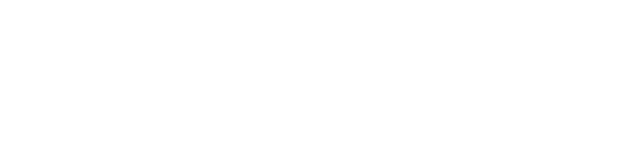
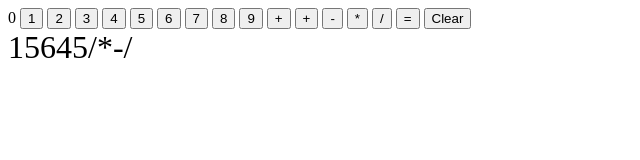
Before and after one commit to rmnkmr17/calculator, a plain HTML site: page index.html in a window 1280 px wide. Shown: the whole page, without its empty margins (0-640 px from the left). Drawn offline with Linux system fonts and the light colour scheme.

Commit message:
Added the buttons and a display

```diff
--- a/index.html
+++ b/index.html
@@ -4,9 +4,29 @@
     <meta charset="UTF-8">
     <meta http-equiv="X-UA-Compatible" content="IE=edge">
     <meta name="viewport" content="width=device-width, initial-scale=1.0">
+    <link rel="stylesheet" href="styles.css">
     <title>Calculator</title>
 </head>
 <body>
+     <butto id="zero">0</button>
+     <button id="one">1</button>
+     <button id="two">2</button>
+     <button id="three">3</button>
+     <button id="four">4</button>
+     <button id="five">5</button>
+     <button id="six">6</button>
+     <button id="seven">7</button>
+     <button id="eight">8</button>
+     <button id="nine">9</button>
+     <button id="ten">+</button>
+     <button id="sum">+</button>
+     <button id="subtract">-</button>
+     <button id="multiply">*</button>
+     <button id="divide">/</button>
+     <button id="equal">=</button>
+     <button id="clear">Clear</button>
+
+     <div class="display">15645/*-/</div>
 
     <script src="script.js"></script>
 </body>
--- a/script.js
+++ b/script.js
@@ -27,4 +27,4 @@ function operate(operator, num1, num2) {
     }
 };
 
-console.log(operate("*", 5, 5));
+console.log(operate("/", 5, 5));
--- a/styles.css
+++ b/styles.css
@@ -0,0 +1,3 @@
+.display {
+    font-size: 2rem;
+}
```
